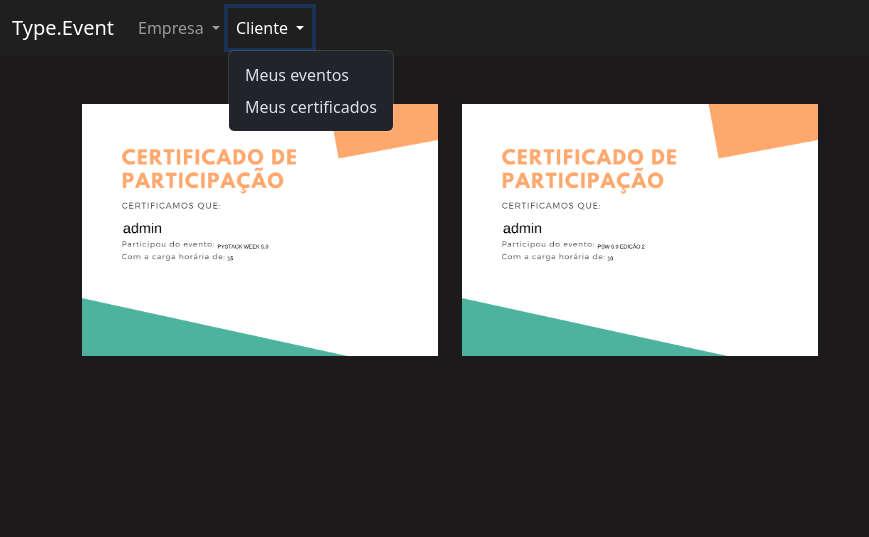
After one commit to aquelevitor/PSW, a Django app: page /cliente/meus_certificados/ in a window 1280 px wide, after a click on "Cliente". The commit adds this page. Shown: the top 537 px of the page, without its empty margins (0-869 px from the left). Run offline with Django 4.2, Linux system fonts and the light colour scheme; a user stored in the database is signed in; data comes from the database, SQL or seed files in the repository.

Commit message:
Finaliza a parte de clientes e finaliza o projeto

```diff
--- /dev/null
+++ b/cliente/templates/meus_certificados.html
@@ -0,0 +1,26 @@
+{% extends "bases/base_evento.html" %}
+{% load static %}
+
+
+def meus_certificados(request):
+    certificados = Certificado.objects.filter(participante=request.user)
+    return render(request, 'meus_certificados.html', {'certificados': certificados})
+
+
+{% block 'conteudo' %}
+
+<div class="container">
+    <br>
+    <br>
+    <div class="row">
+        {% for certificado in certificados %}
+            <div class="col-md-4">
+                <img src="{{certificado.certificado.url}}" width="100%">
+
+
+            </div>
+        {% endfor %}
+    </div>
+</div>
+
+{% endblock %}
--- /dev/null
+++ b/cliente/urls.py
@@ -0,0 +1,6 @@
+from django.urls import path
+from . import views
+
+urlpatterns = [
+    path('meus_certificados/', views.meus_certificados, name="meus_certificados"),
+]
--- a/cliente/views.py
+++ b/cliente/views.py
@@ -1,3 +1,6 @@
 from django.shortcuts import render
+from eventos.models import Certificado
 
-# Create your views here.
+def meus_certificados(request):
+    certificados = Certificado.objects.filter(participante=request.user)
+    return render(request, 'meus_certificados.html', {'certificados':certificados})
--- a/templates/bases/base_evento.html
+++ b/templates/bases/base_evento.html
@@ -34,7 +34,7 @@
                     </a>
                     <ul class="dropdown-menu">
                         <li><a class="dropdown-item" href="">Meus eventos</a></li>
-                        <li><a class="dropdown-item" href="">Meus certificados</a></li>
+                        <li><a class="dropdown-item" href="{% url 'meus_certificados' %}">Meus certificados</a></li>
                     </ul>
                 </li>
             </ul>
--- a/type_event/settings.py
+++ b/type_event/settings.py
@@ -41,6 +41,7 @@ INSTALLED_APPS = [
     'django.contrib.staticfiles',
     'usuarios',
     'eventos',
+    'cliente'
 ]
 
 MIDDLEWARE = [
--- a/type_event/urls.py
+++ b/type_event/urls.py
@@ -24,4 +24,5 @@ urlpatterns = [
     path('admin/', admin.site.urls),
     path('usuarios/', include('usuarios.urls')),
     path('eventos/', include('eventos.urls')),
+    path('cliente/', include('cliente.urls')),
 ] + static(settings.MEDIA_URL, document_root = settings.MEDIA_ROOT)
```
